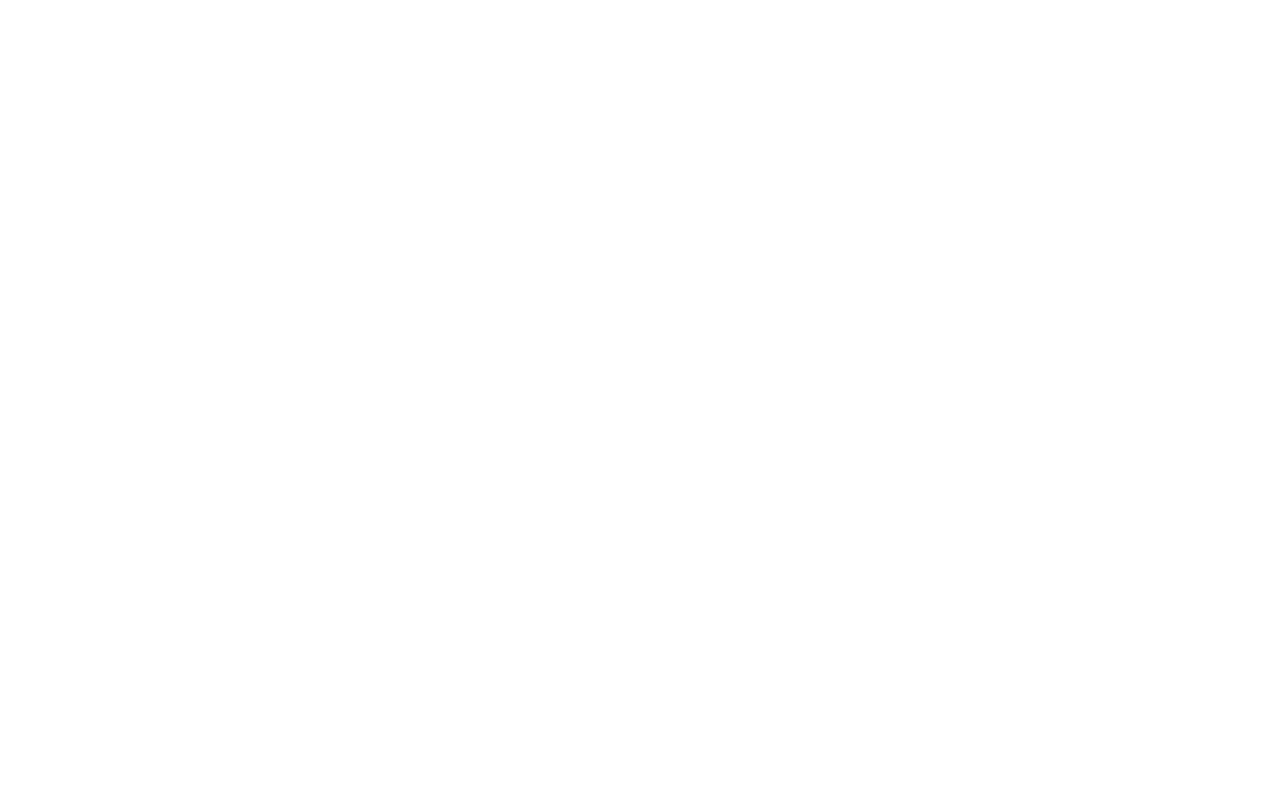
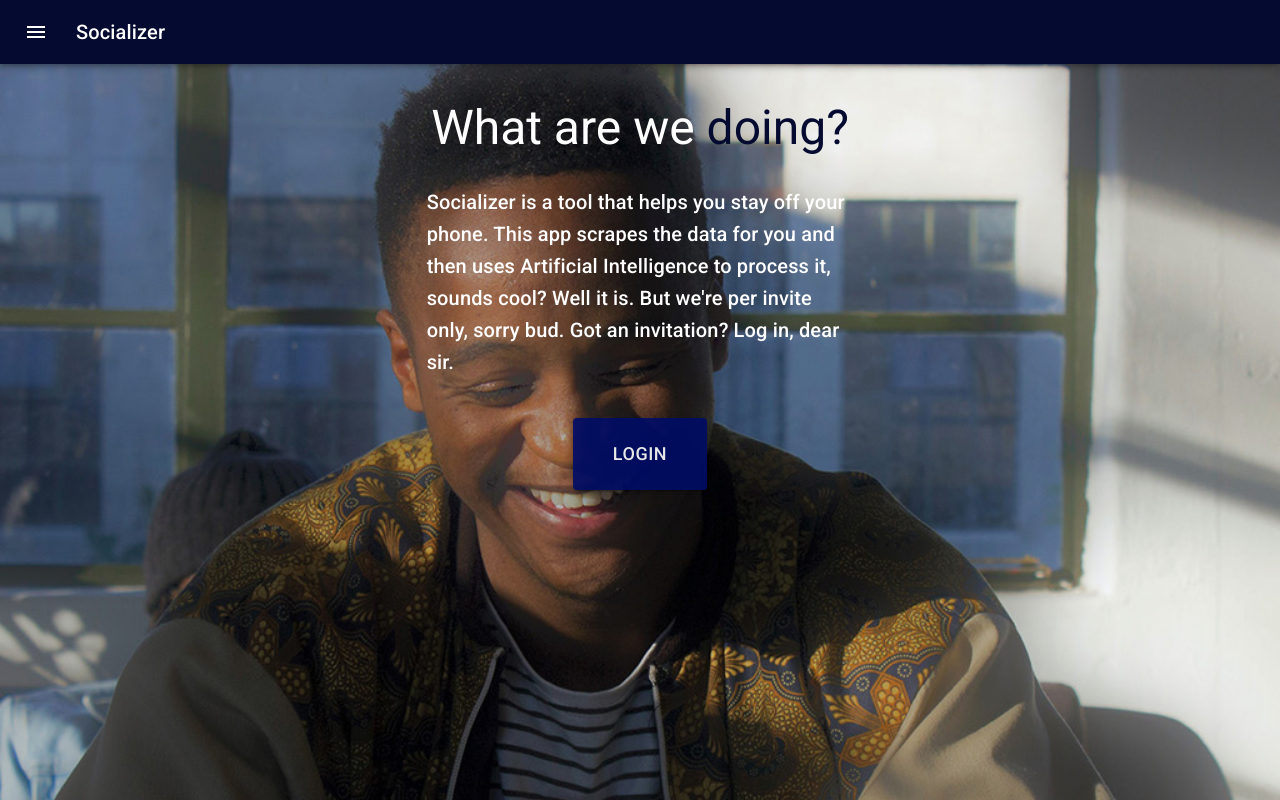
Before and after one commit to permitt/socializer-frontend, a React (Create React App) app: page /about in a window 1280 px wide. Shown: the top 800 px of the page. Built offline with nearby package versions, Linux system fonts and the light colour scheme.

Commit message:
added about us and beg for an invite page

```diff
--- /dev/null
+++ b/src/Pages/AboutUs.js
@@ -0,0 +1,45 @@
+import React from 'react'
+import Typography from '@material-ui/core/Typography'
+import Button from '@material-ui/core/Button'
+import Grid from '@material-ui/core/Grid'
+import NavBar from '../components/NavBar'
+import Footer from '../components/Footer';
+import Container from '@material-ui/core/Container';
+import { makeStyles } from '@material-ui/core/styles';
+import { LOGIN } from '../assets/routes'
+import { homePageStyle } from '../assets/styles'
+
+
+const useStyles = makeStyles(homePageStyle);
+
+
+export default function AboutUs(props) {
+    const classess = useStyles();
+
+    return (
+        <>
+            <NavBar />
+            <div className={classess.body}  >
+                <Grid container justify="center" direction='column' alignItems='center' md={12} >
+                    <Grid item xs={10} md={12} >
+                        <Typography variant="h3" style={{ color: 'white', paddingTop: 100 }}>What are we <span style={{ color: '#050A30' }}>doing?</span></Typography>
+                    </Grid>
+                    <Grid item xs={10} md={6} lg={4}>
+                        <Typography variant='h6' style={{ color: 'white', margin: '30px 0' }}>
+                            Socializer is a tool that helps you stay off your phone. This app scrapes the data for you and
+                            then uses Artificial Intelligence to process it, sounds cool? Well it is. But we're per invite
+                            only, sorry bud. Got an invitation? Log in, dear sir.
+                    </Typography>
+
+
+                    </Grid>
+                    <Grid item xs>
+                        <Button className={classess.button} onClick={() => props.history.push(LOGIN)} variant="contained" color="secondary" >LOGIN</Button>
+                    </Grid>
+                </Grid>
+
+            </div>
+            <Footer />
+        </>
+    )
+}
--- /dev/null
+++ b/src/Pages/BegInvite.js
@@ -0,0 +1,43 @@
+import React from 'react'
+import Typography from '@material-ui/core/Typography'
+import Button from '@material-ui/core/Button'
+import Grid from '@material-ui/core/Grid'
+import NavBar from '../components/NavBar'
+import Footer from '../components/Footer';
+import Container from '@material-ui/core/Container';
+import { makeStyles } from '@material-ui/core/styles';
+import { LOGIN } from '../assets/routes'
+import { homePageStyle } from '../assets/styles'
+
+
+const useStyles = makeStyles(homePageStyle);
+
+
+export default function BegInvite(props) {
+    const classess = useStyles();
+
+    return (
+        <>
+            <NavBar />
+            <div className={classess.body}  >
+                <Grid container justify="center" direction='column' alignItems='center' md={12} >
+                    <Grid item xs={10} md={12} >
+                        <Typography variant="h3" style={{ color: 'white', paddingTop: 100 }}>NOT GONNA <span style={{ color: '#050A30' }}>HAPPEN</span></Typography>
+                    </Grid>
+                    <Grid item xs={10} md={6} lg={4}>
+                        <Typography variant='h6' style={{ color: 'white', margin: '30px 0' }}>
+
+                    </Typography>
+
+
+                    </Grid>
+                    <Grid item xs>
+                        <Button className={classess.button} onClick={() => props.history.push(LOGIN)} variant="contained" color="secondary" >DONATE</Button>
+                    </Grid>
+                </Grid>
+
+            </div>
+            <Footer />
+        </>
+    )
+}
--- a/src/assets/routes.js
+++ b/src/assets/routes.js
@@ -3,4 +3,6 @@
 export const SETTINGS = '/settings';
 export const ADD = '/add';
 export const DASHBOARD = '/following';
-export const DASHBOARD_USER = '/following/:user'
+export const DASHBOARD_USER = '/following/:user';
+export const ABOUT_US = '/about';
+export const BEG_INVITE = '/donate-hehe';
--- a/src/components/NavBar.js
+++ b/src/components/NavBar.js
@@ -25,7 +25,7 @@
 import { PRIMARY_COLOR, SECONDARY_COLOR } from '../assets/constants';
 import { connect } from 'react-redux';
 import { logoutAction } from '../store/actions/authActions';
-import { ADD, DASHBOARD, SETTINGS } from '../assets/routes';
+import { ABOUT_US, ADD, DASHBOARD, SETTINGS, BEG_INVITE } from '../assets/routes';
 
 const drawerWidth = 240;
 
@@ -177,12 +177,12 @@
                     <List>
 
 
-                        <ListItem button key={'About'}>
+                        <ListItem button onClick={() => props.history.push(ABOUT_US)} key={'About'}>
                             <ListItemIcon><Info /></ListItemIcon>
                             <ListItemText primary={'About'} />
                         </ListItem>
 
-                        <ListItem button key={'Beg for an invite'}>
+                        <ListItem button onClick={() => props.history.push(BEG_INVITE)} key={'Beg for an invite'}>
                             <ListItemIcon><MoneyOff /></ListItemIcon>
                             <ListItemText primary={'Beg For An Invite'} />
                         </ListItem>
--- a/src/components/Routes/index.js
+++ b/src/components/Routes/index.js
@@ -4,11 +4,13 @@
 import PublicRoute from '../../containers/Routes/PublicRoute';
 import HomePage from '../../Pages/HomePage';
 import LoginPage from '../../Pages/LoginPage';
-import { HOME, LOGIN, DASHBOARD, DASHBOARD_USER, ADD, SETTINGS } from '../../assets/routes';
+import { HOME, LOGIN, DASHBOARD, DASHBOARD_USER, ADD, SETTINGS, ABOUT_US, BEG_INVITE } from '../../assets/routes';
 import Dashboard from '../../containers/Dashboard';
 import AddFriend from '../../containers/AddFriend';
 import FriendPosts from '../../containers/FriendPosts/FriendPosts';
 import AccountSettings from '../../containers/AccountSettings';
+import AboutUs from '../../Pages/AboutUs';
+import BegInvite from '../../Pages/BegInvite';
 
 
 export default function Routes() {
@@ -16,6 +18,8 @@
         <Switch>
             <PublicRoute path={HOME} component={HomePage} exact />
             <PublicRoute path={LOGIN} component={LoginPage} exact />
+            <PublicRoute path={ABOUT_US} component={AboutUs} exact />
+            <PublicRoute path={BEG_INVITE} component={BegInvite} exact />
             <PrivateRoute path={ADD} component={AddFriend} />
             <PrivateRoute path={DASHBOARD} component={Dashboard} exact />
             <PrivateRoute path={DASHBOARD_USER} component={FriendPosts} exact />
--- a/src/services/AuthService.js
+++ b/src/services/AuthService.js
@@ -63,7 +63,7 @@
 
     setAuthorizationHeader = token => {
         this.api.attachHeaders({
-            Authorization: `JWT   ${token}`,
+            Authorization: `JWT  ${token}`,
             'content-type': 'application/json'
         });
     }
```
